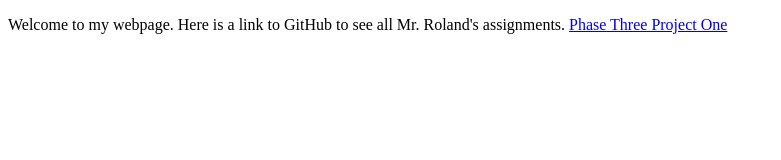
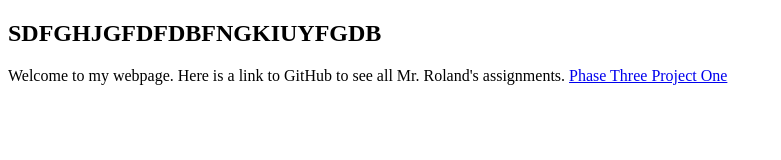
Before and after one commit to Exo-Minus/Business, a plain HTML site: page Index.html in a window 1280 px wide. Shown: the whole page, without its empty margins (0-781 px from the left). Drawn offline with Linux system fonts and the light colour scheme.

Commit message:
Added H2

```diff
--- a/Index.html
+++ b/Index.html
@@ -8,6 +8,7 @@
     </head>
 
     <body>
+        <h2>SDFGHJGFDFDBFNGKIUYFGDB</h2>
        <p>
            Welcome to my webpage. Here is a link to GitHub to see all Mr. Roland's assignments.
            <a href="https://github.com/Roland-Sankara/CodeImpact-Projects/wiki/%F0%9F%8F%B7%EF%B8%8F-%23-Phase-Three-Project-1-:-Introduction-to-Git-and-Github">Phase Three Project One</a>
```
